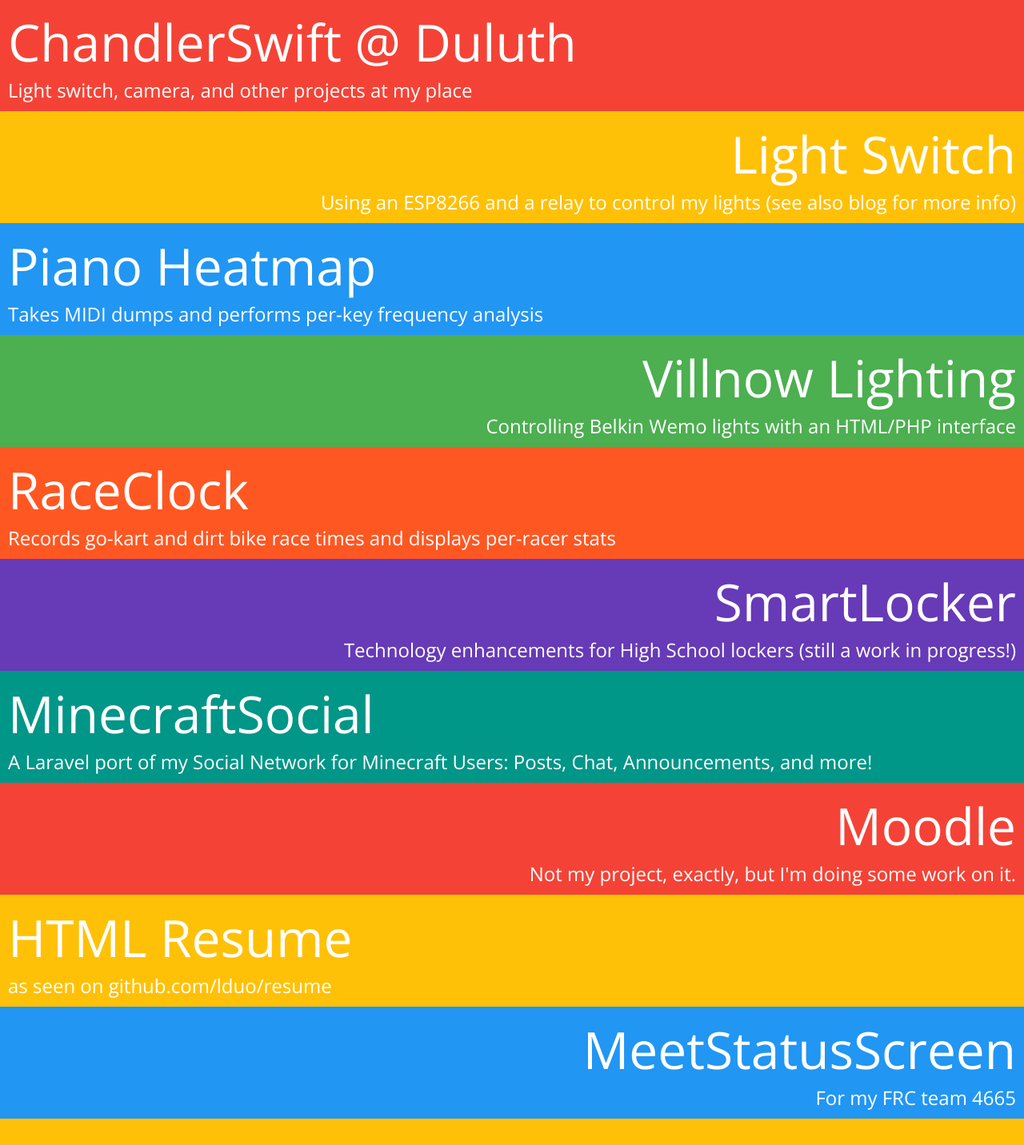
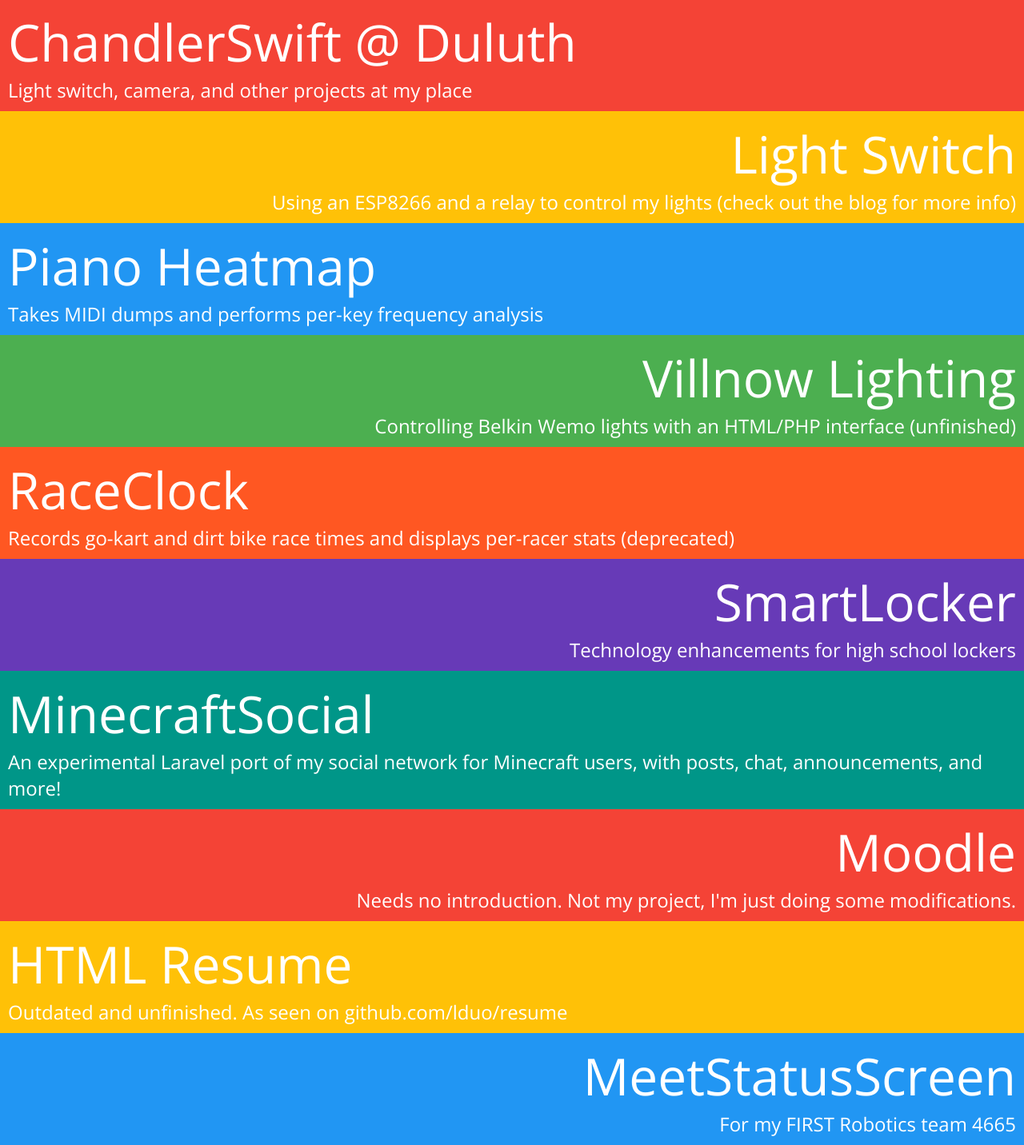
Before and after one commit to ChandlerSwift/experiments, a PHP site: page / in a window 1280 px wide. Shown: the part 161-1593 px from the top of the page at 80% size. Before the commit the page ends 1560 px from the top, so only its background shows below. Run offline with PHP 8.4, Linux system fonts and the light colour scheme.

Commit message:
Update to generate listings from array

```diff
--- a/index.php
+++ b/index.php
@@ -1,4 +1,17 @@
 <?php
+$links = [
+  ["https://duluth.chandlerswift.com/", "ChandlerSwift @ Duluth", "Light switch, camera, and other projects at my place"],
+  ["https://duluth.chandlerswift.com/light/", "Light Switch", "Using an ESP8266 and a relay to control my lights (check out the blog for more info)"],
+  ["/piano-heatmap/", "Piano Heatmap", "Takes MIDI dumps and performs per-key frequency analysis"],
+  ["/villnow-lighting/", "Villnow Lighting", "Controlling Belkin Wemo lights with an HTML/PHP interface (unfinished)"],
+  ["https://github.com/ChandlerSwift/RaceClock", "RaceClock", "Records go-kart and dirt bike race times and displays per-racer stats (deprecated)"],
+  ["https://github.com/ChandlerSwift/SmartLocker", "SmartLocker", "Technology enhancements for high school lockers"],
+  ["minecraft-social-laravel-test/public/", "MinecraftSocial", "An experimental Laravel port of my social network for Minecraft users, with posts, chat, announcements, and more!"],
+  ["/moodle/", "Moodle", "Needs no introduction. Not my project, I'm just doing some modifications."],
+  ["/resume/", "HTML Resume", "Outdated and unfinished. As seen on <a href='https://github.com/lduo/resume/'>github.com/lduo/resume</a>"],
+  ["/mss/", "MeetStatusScreen", "For my FIRST Robotics team 4665"]
+];
+
 $colors = ["red", "amber", "blue", "green", "deeporange", "deeppurple", "teal"];
 $i = 0;
 $left = false;
@@ -168,65 +136,13 @@ function side_and_color() {
     <h1 class="title"><span class="heavy-text">Experiments &middot;</span> <a href="https://chandlerswift.com">ChandlerSwift.com</a></h1>
     <h2 class="subtitle">Some web hacks I've thrown together <span title="@villnoweric">(or contributed to)</span> over the years (see <a href="https://github.com/ChandlerSwift/">GitHub</a>)</h2>
   </div>
-  <a href="https://duluth.chandlerswift.com/">
+  <?php foreach ($links as $link): ?>
+  <a href="<?= $link[0] ?>">
     <div class="container-<?= side_and_color() ?> link">
-      <div class="title">ChandlerSwift @ Duluth</div>
-      <div class="description">Light switch, camera, and other projects at my place</div>
+      <div class="title"><?= $link[1] ?></div>
+      <div class="description"><?= $link[2] ?></div>
     </div>
   </a>
-  <a href="https://duluth.chandlerswift.com/light/">
-    <div class="container-<?= side_and_color() ?> link">
-      <div class="title">Light Switch</div>
-      <div class="description">Using an ESP8266 and a relay to control my lights (see also <a href="https://blog.chandlerswift.com/2017/esp8266-light-switch-a-few-revisions/">blog</a> for more info)</div>
-    </div>
-  </a>
-  <a href="/piano-heatmap/">
-    <div class="container-<?= side_and_color() ?> link">
-      <div class="title">Piano Heatmap</div>
-      <div class="description">Takes MIDI dumps and performs per-key frequency analysis</div>
-    </div>
-  </a>
-  <a href="/villnow-lighting/">
-    <div class="container-<?= side_and_color() ?> link">
-      <div class="title">Villnow Lighting</div>
-      <div class="description">Controlling Belkin Wemo lights with an HTML/PHP interface</div>
-    </div>
-  </a>
-  <a href="https://github.com/ChandlerSwift/RaceClock">
-    <div class="container-<?= side_and_color() ?> link">
-      <div class="title">RaceClock</div>
-      <div class="description">Records go-kart and dirt bike race times and displays per-racer stats</div>
-    </div>
-  </a>
-  <a href="https://github.com/ChandlerSwift/SmartLocker">
-    <div class="container-<?= side_and_color() ?> link">
-      <div class="title">SmartLocker</div>
-      <div class="description">Technology enhancements for High School lockers (still a work in progress!)</div>
-    </div>
-  </a>
-  <a href="minecraft-social-laravel-test/public/">
-    <div class="container-<?= side_and_color() ?> link">
-      <div class="title">MinecraftSocial</div>
-      <div class="description">A Laravel port of my Social Network for Minecraft Users: Posts, Chat, Announcements, and more!</div>
-    </div>
-  </a>
-  <a href="/moodle/">
-    <div class="container-<?= side_and_color() ?> link">
-      <div class="title">Moodle</div>
-      <div class="description">Not my project, exactly, but I'm doing some work on it.</div>
-    </div>
-  </a>
-  <a href="/resume/">
-    <div class="container-<?= side_and_color() ?> link">
-      <div class="title">HTML Resume</div>
-      <div class="description">as seen on github.com/lduo/resume</div>
-    </div>
-  </a>
-  <a href="/mss/">
-    <div class="container-<?= side_and_color() ?> link">
-      <div class="title">MeetStatusScreen</div>
-      <div class="description">For my FRC team 4665</div>
-    </div>
-  </a>
+  <?php endforeach; ?>
 </body>
 </html>
```
Also changed, not shown: other parts of index.php (+0 -45 lines).
